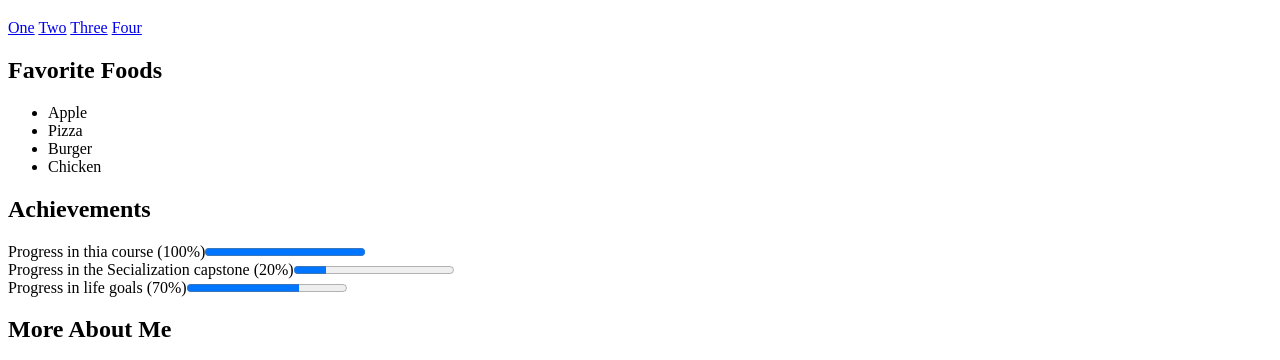
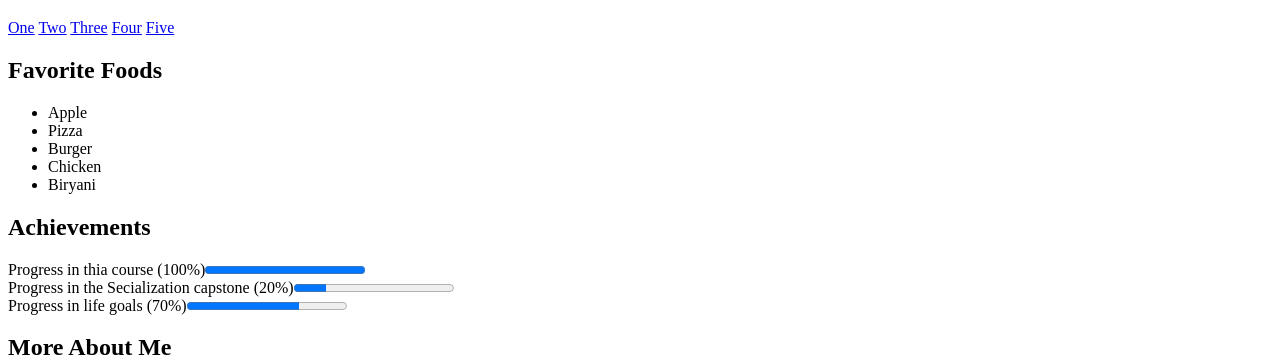
Before and after one commit to YOGENDERSS/coursera_html, a plain HTML site: page index.html in a window 1280 px wide. Shown: the part 61-421 px from the top of the page. Drawn offline with Linux system fonts and the light colour scheme.

Commit message:
Update index.html

```diff
--- a/index.html
+++ b/index.html
@@ -11,6 +11,7 @@
             <a href="#">Two</a>
             <a href="#">Three</a>
             <a href="#">Four</a>
+            <a href="#">Five</a>
         </nav>
     </header>
     <body>
@@ -21,6 +22,7 @@
             <li>Pizza</li>
             <li>Burger</li>
             <li>Chicken</li>
+            <li>Biryani</li>
         </ul>
         </section>
         <section>
```
